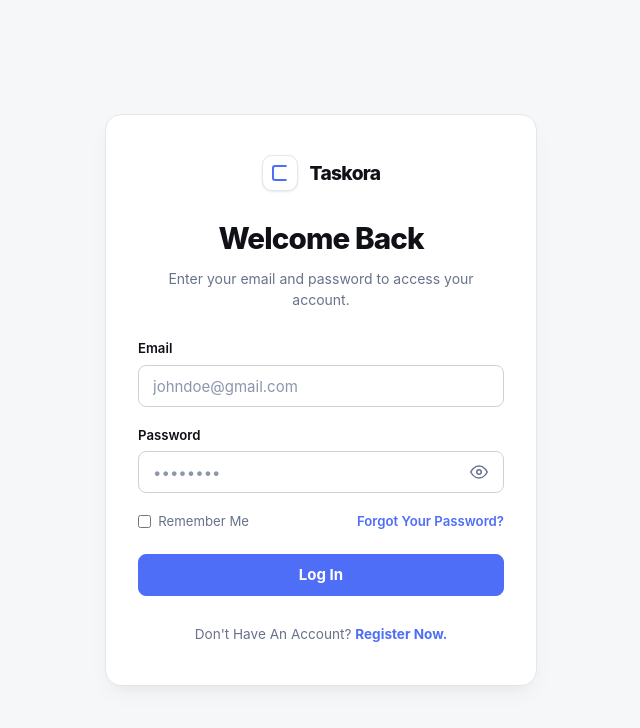
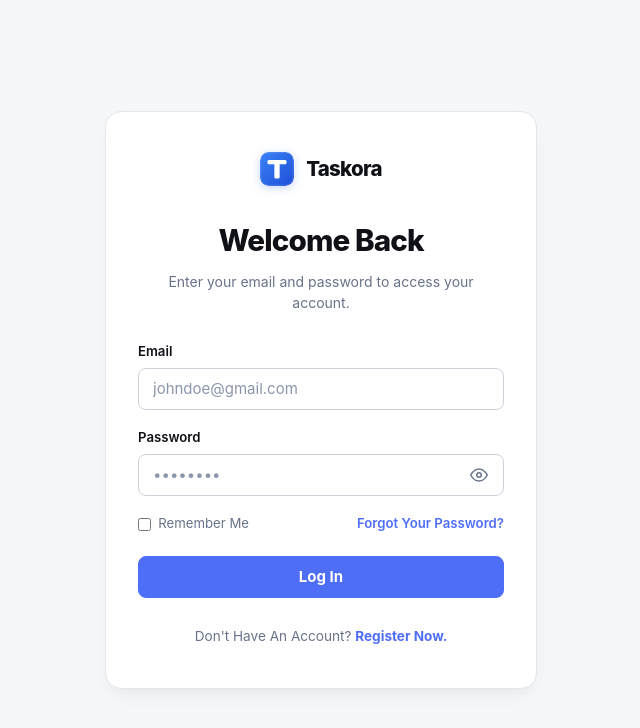
Before and after one commit to Abdalle13/CodeAlpha_ProjectManagementTool, a React (Vite) app in the folder client/: page /login in a window 1280 px wide. Shown: the top 728 px of the page, without its empty margins (319-959 px from the left). Built offline with nearby package versions, Linux system fonts and the light colour scheme; no server answers.

Commit message:
feat: harmonize authentic real geometric T logo across BrandMark, favicon, and email

```diff
--- a/client/src/components/BrandMark.jsx
+++ b/client/src/components/BrandMark.jsx
@@ -1,32 +1,68 @@
+export function TaskoraLogo({ size = 32, className = "" }) {
+  return (
+    <svg
+      width={size}
+      height={size}
+      viewBox="0 0 64 64"
+      fill="none"
+      xmlns="http://www.w3.org/2000/svg"
+      className={className}
+      style={{
+        display: "block",
+        flexShrink: 0,
+        borderRadius: `${size * 0.25}px`,
+        boxShadow: "0 2px 8px rgba(37, 99, 235, 0.25)",
+      }}
+      aria-label="Taskora Logo"
+    >
+      <defs>
+        <linearGradient id="taskora-t-grad-app" x1="0%" y1="0%" x2="100%" y2="100%">
+          <stop offset="0%" stopColor="#3b82f6" />
+          <stop offset="100%" stopColor="#1d4ed8" />
+        </linearGradient>
+      </defs>
+      <rect width="64" height="64" rx="16" fill="url(#taskora-t-grad-app)" />
+      <rect
+        x="1.5"
+        y="1.5"
+        width="61"
+        height="61"
+        rx="14.5"
+        fill="none"
+        stroke="rgba(255,255,255,0.2)"
+        strokeWidth="1.5"
+      />
+      <path
+        d="M 17 15 L 47 15 C 48.66 15 50 16.34 50 18 L 50 20 C 50 21.66 48.66 23 47 23 L 37 23 L 37 47 C 37 48.66 35.66 50 34 50 L 30 50 C 28.34 50 27 48.66 27 47 L 27 23 L 17 23 C 15.34 23 14 21.66 14 20 L 14 18 C 14 16.34 15.34 15 17 15 Z"
+        fill="#ffffff"
+      />
+    </svg>
+  );
+}
+
 export default function BrandMark({ compact = false }) {
+  const logoSize = compact ? 28 : 34;
   return (
-    <div className="brand-mark" style={{ display: "inline-flex", alignItems: "center", gap: compact ? "0.5rem" : "0.75rem" }}>
-      <span
-        aria-hidden="true"
-        style={{
-          display: "grid",
-          placeItems: "center",
-          width: compact ? "1.875rem" : "2.25rem",
-          height: compact ? "1.875rem" : "2.25rem",
-          borderRadius: "0.625rem",
-          border: "1px solid var(--border)",
-          background: "var(--surface)",
-          boxShadow: "var(--shadow-sm)"
-        }}
-      >
+    <div
+      className="brand-mark"
+      style={{
+        display: "inline-flex",
+        alignItems: "center",
+        gap: compact ? "0.55rem" : "0.75rem",
+        userSelect: "none",
+      }}
+    >
+      <TaskoraLogo size={logoSize} />
+      <div style={{ lineHeight: 1.15 }}>
         <span
           style={{
-            display: "block",
-            width: "1rem",
-            height: "1rem",
-            borderRadius: "3px",
-            border: "2px solid var(--accent)",
-            borderRightColor: "transparent"
+            fontWeight: 800,
+            fontSize: compact ? "1.08rem" : "1.28rem",
+            letterSpacing: "-0.035em",
+            color: "var(--ink)",
+            display: "inline-block",
           }}
-        />
-      </span>
-      <div style={{ lineHeight: 1.15 }}>
-        <span style={{ fontWeight: 800, fontSize: compact ? "1rem" : "1.2rem", letterSpacing: "-0.035em", color: "var(--ink)" }}>
+        >
           Taskora
         </span>
       </div>
```
Also changed, not shown: client/public/favicon.svg, 1 other file (tests, documents, lock files or other folders).
